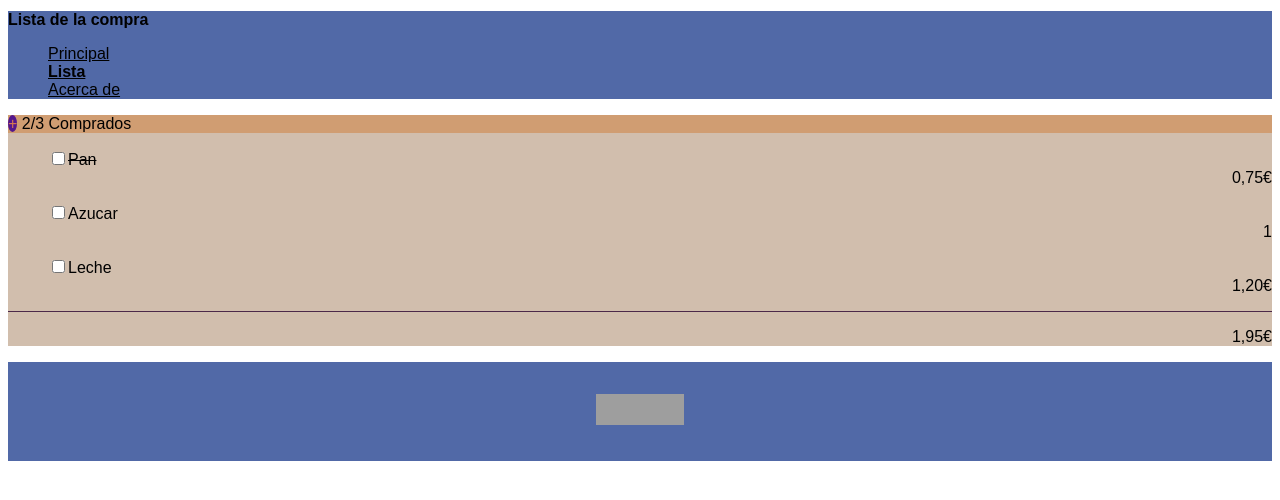
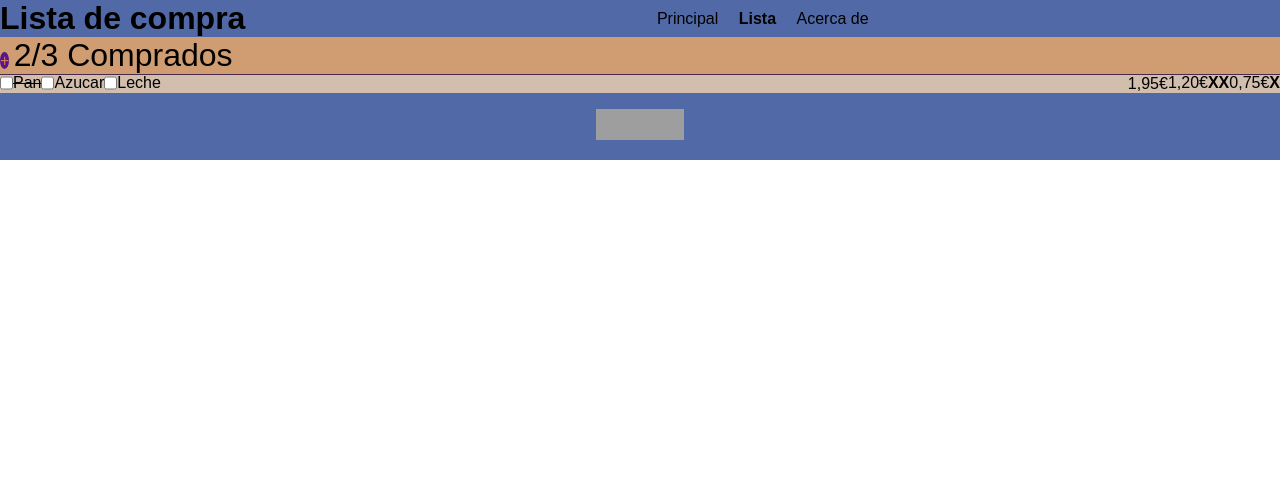
Before and after one commit to Liluminalia/202210-W1CH3-SARAFLORES, a website: page lista.html in a window 1280 px wide. Drawn offline with Linux system fonts and the light colour scheme; grey boxes are pictures that could not be loaded.

Commit message:
more testing

```diff
--- a/lista.html
+++ b/lista.html
@@ -9,7 +9,7 @@
 </head>
 <body>
     <header>
-        <h1>Lista de la compra</h1>
+        <h1>Lista de compra</h1>
         <nav>
             <ul>
                 <li> <a href="./index.html">Principal</a></li>
@@ -27,18 +27,18 @@
             <span>
                 <ul>
                     <li><input type="checkbox" name="articulo de compra 1" id="bread">Pan</li>
-                    <li>0,75€</li>
+                    <li>0,75€ <p>X</p></li>
 
                 </ul>
                 <ul>
                     <li><input type="checkbox" name="articulo de compra 2" id="sugar">Azucar</li>
 
-                    <li>1</li>
+                    <li> <p>X</p> </li>
 
                 </ul>
                 <ul>
                     <li><input type="checkbox" name="articulo de compra 3" id="milk">Leche</li>
-                    <li>1,20€</li>
+                    <li>1,20€ <p>X</p></li>
                 </ul>
             </span>
            <p></p>
--- a/style.css
+++ b/style.css
@@ -2,10 +2,35 @@
     box-sizing: border-box;
     font-family: Arial, Helvetica, sans-serif;
     color: black;
+    margin: 0;
+    padding: 0;
 }
 header{
     background-color: #5169A7;
+    display: flex;
+    align-items: center;
+    padding: 0 auto;
+    margin:0 auto;
+    width: 100%;
 
+}
+nav{
+    margin:auto;
+}
+ul{
+    display: block;
+}
+li{
+    display: inline;
+}
+a{
+    text-decoration: none;
+    margin: 0.5em;
+}
+span+span{
+    margin: auto;
+    text-align: right;
+    font-size: 2em;
 }
 div{
     background-color:  #D1BEAD;
@@ -15,7 +40,7 @@ div:first-child{
     background-color:  #D09D72;
 }
 h1{
-    font-size: 1rem;
+    font-size: 2rem;
 }
 span ul:first-child > :nth-of-type(2n+1){
     text-decoration: line-through;
@@ -33,6 +58,7 @@ div>p{
     height: 1px;
     background-color: #4C2949;
 }
+
 nav ul :nth-of-type(2n){
     font-weight: bold;
 }
@@ -44,14 +70,20 @@ div div:first-child span:first-child{
 
 }
 
-div div:nth-of-type(2n) span:first-child ul li{
-    display: inline-flexbox;
-    text-align: right;
+div div:nth-of-type(2n) span:first-child >ul li{
+    display: inline-flex;
 }
-div div:nth-of-type(2n) span:first-child ul li:first-child{
-    text-align: left;
+div div:nth-of-type(2n) span:first-child >ul li:nth-of-type(2n+1){
+    float: left;
 }
-div div:nth-of-type(2n) span:first-child ul:nth-of-type(2n+1) :hover{
+div div:nth-of-type(2n) span:first-child >ul li:nth-of-type(2n){
+    float: right;
+}
+div div:nth-of-type(2n) span:first-child >ul li:nth-of-type(2n) p{
+    display: inline;
+    font-weight: bold;
+}
+div div:nth-of-type(2n) span:first-child >ul:nth-of-type(2n+1) :hover{
     color:  #D47851;
 }
 
```
Also changed, not shown: index.html (+1 -1 lines).
